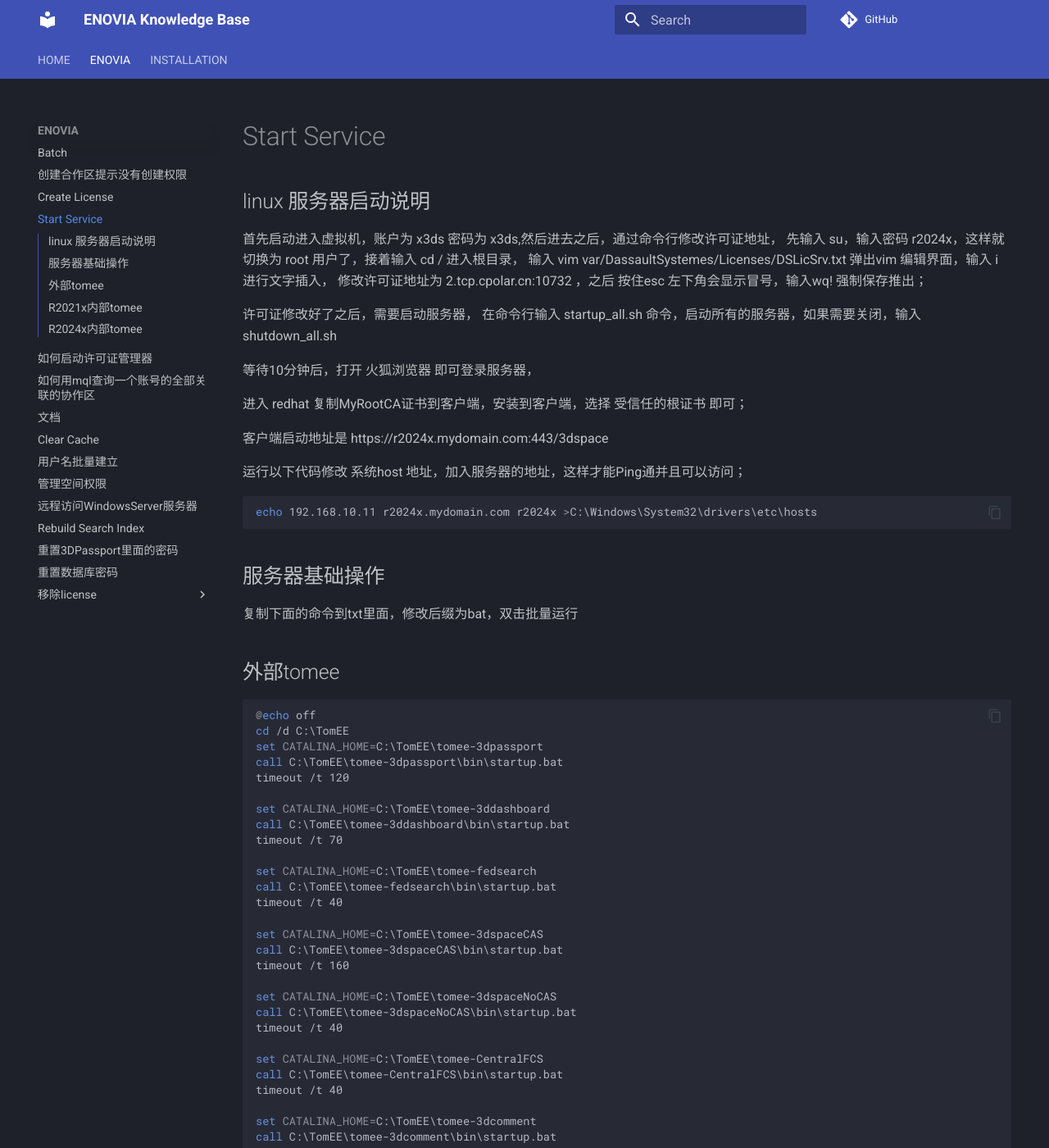
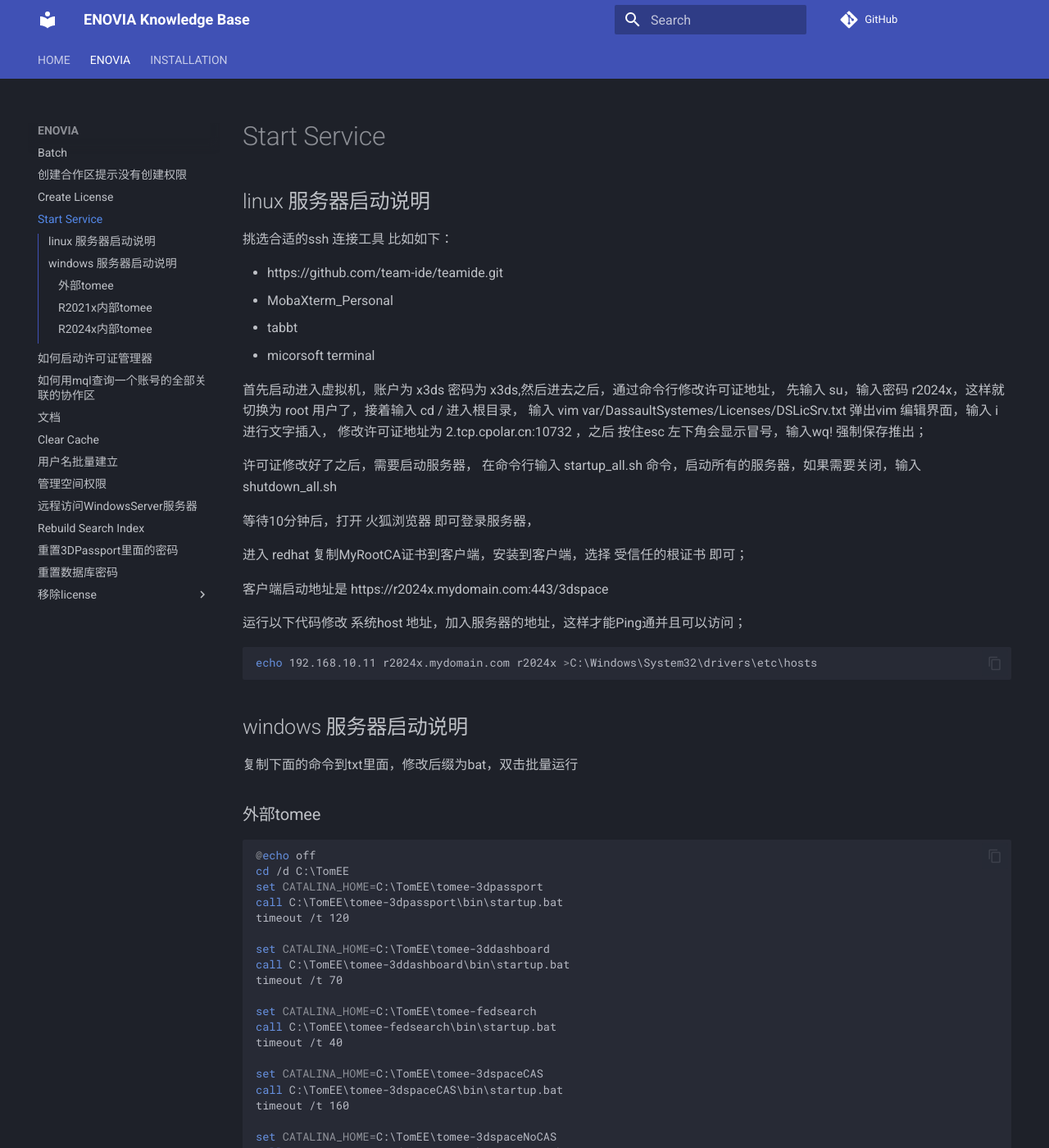
Before and after one commit to xuscode/ENO, an MkDocs documentation site: the page built from docs/ENOVIA/启动服务器.md, in a window 1280 px wide and 1400 px high. Shown: the whole window at 82% size. Built offline with MkDocs 1.6.1 and Material for MkDocs 9.7.7, drawn with Linux system fonts in a browser that asks for light colours; nearby versions of some CDN libraries; comment, search, counter and statistics services are not loaded.

Commit message:
Wed 12/27/2023 12:09:59.94

````diff
--- a/docs/ENOVIA/启动服务器.md
+++ b/docs/ENOVIA/启动服务器.md
@@ -3,6 +3,15 @@
 # Start Service
 
 ## linux 服务器启动说明
+
+挑选合适的ssh 连接工具
+比如如下：
+
+- https://github.com/team-ide/teamide.git
+- MobaXterm_Personal
+- tabbt
+- micorsoft terminal
+
 
 首先启动进入虚拟机，账户为 x3ds 密码为 x3ds,然后进去之后，通过命令行修改许可证地址，
 先输入 su，输入密码 r2024x，这样就切换为  root 用户了，接着输入 cd / 进入根目录，
@@ -25,11 +34,11 @@
 
 
 
-## 服务器基础操作
+## windows 服务器启动说明
 
 复制下面的命令到txt里面，修改后缀为bat，双击批量运行
 
-## 外部tomee
+### 外部tomee
 
 ```batch
 
@@ -69,7 +78,7 @@
 
 ```
 
-## R2021x内部tomee
+### R2021x内部tomee
 
 ```batch
 
@@ -175,7 +184,7 @@
 
 
 
-## R2024x内部tomee
+### R2024x内部tomee
 
 ```batch
 
````
